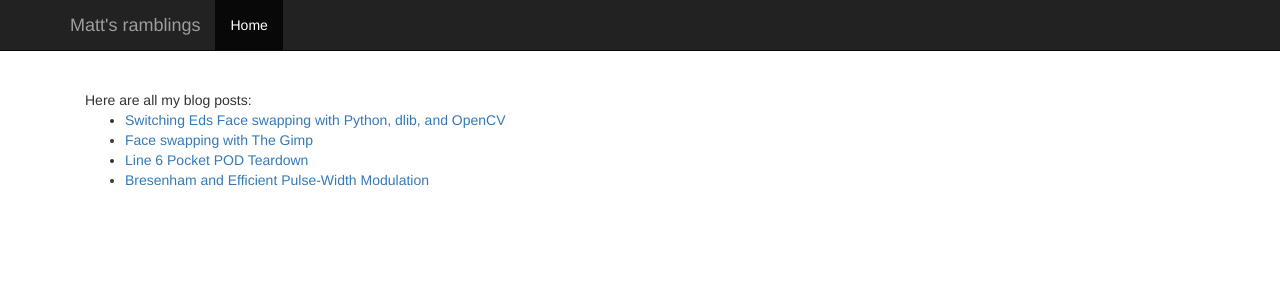
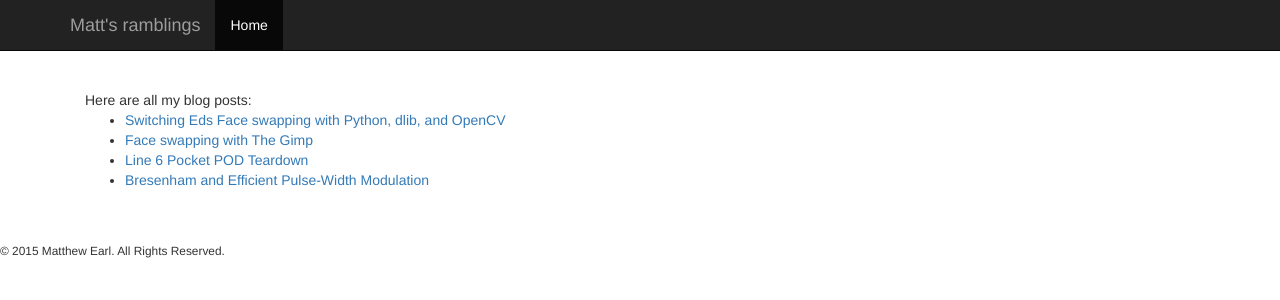
Before and after one commit to matthewearl/matthewearl.github.io, a Jekyll site: the page built from index.html, in a window 1280 px wide. Shown: the top 300 px of the page. Built offline with Jekyll 4.4.1, drawn with Linux system fonts in a browser that asks for light colours; nearby versions of some CDN libraries; the list of posts is cut into pages by our own code.

Commit message:
Add copyright footer

```diff
--- a/_layouts/default.html
+++ b/_layouts/default.html
@@ -60,6 +60,11 @@
 
     </div><!-- /.container -->
 
+    <footer id="footer">
+        <p class="copyright">
+        <small>&copy; {{ site.time | date: '%Y' }} Matthew Earl. All Rights Reserved.</small>
+        </p>
+    </footer>
 
     <!-- Bootstrap core JavaScript
     ================================================== -->
```
